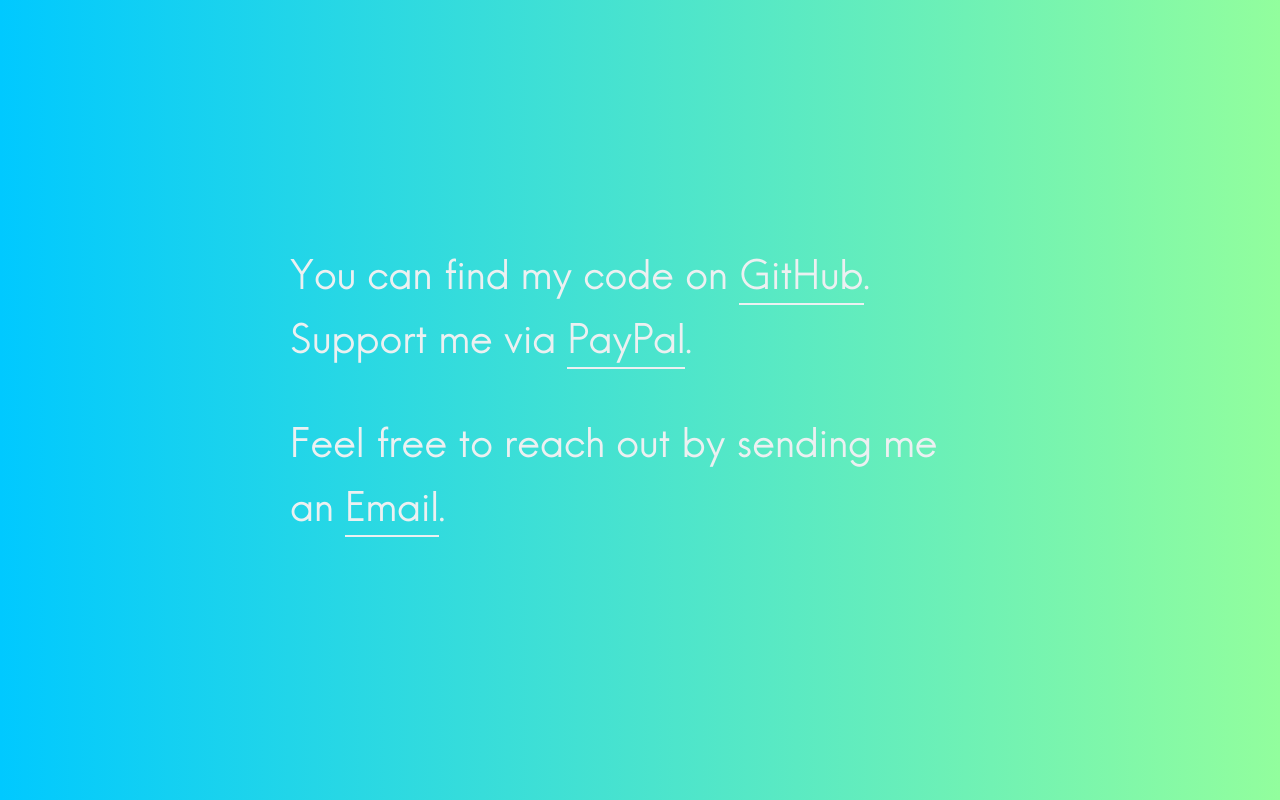
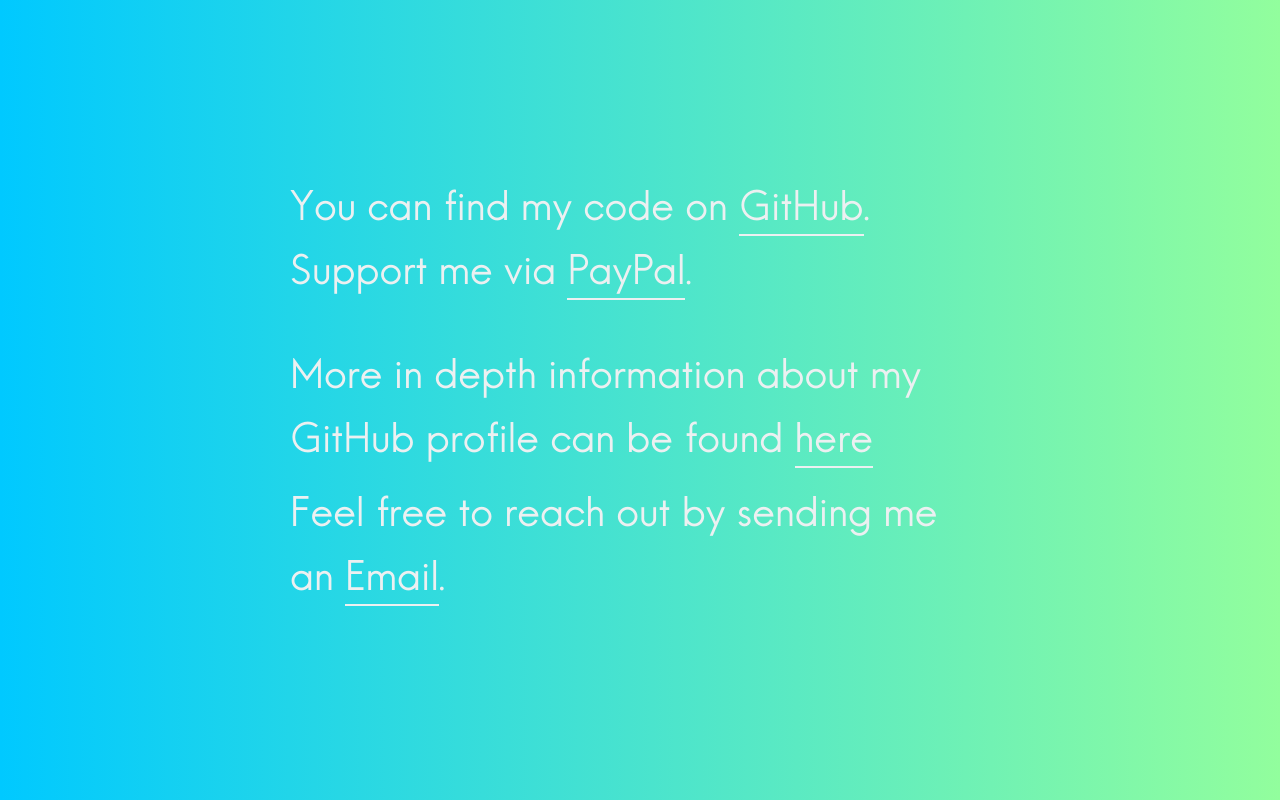
Before and after one commit to cbrnrd/cbrnrd.github.io, a plain HTML site: page index.html in a window 1280 px wide. Shown: the part 2660-3460 px from the top of the page. Drawn offline with Linux system fonts and the light colour scheme.

Commit message:
Add github profile summary link

```diff
--- a/index.html
+++ b/index.html
@@ -59,6 +59,7 @@
     <section id="social" class="flex size-full center">
       <div class="container">
         <p>You can find my code on <a href="https://github.com/cbrnrd" target="_blank" rel="noopener">GitHub</a>. Support me via <a href="http://carterbrainerd.me/donations/" target="_blank" rel="noopener">PayPal</a>.</p>
+        <p>More in depth information about my GitHub profile can be found <a href="https://profile-summary-for-github.com/user/cbrnrd" target="_blank" rel="noopener">here</a></p>
         <p>Feel free to reach out by sending me an <a href="mailto:0xCB@protonmail.com?Subject=Hey" rel="noopener">Email</a>.</p>
       </div>
     </section>
```
